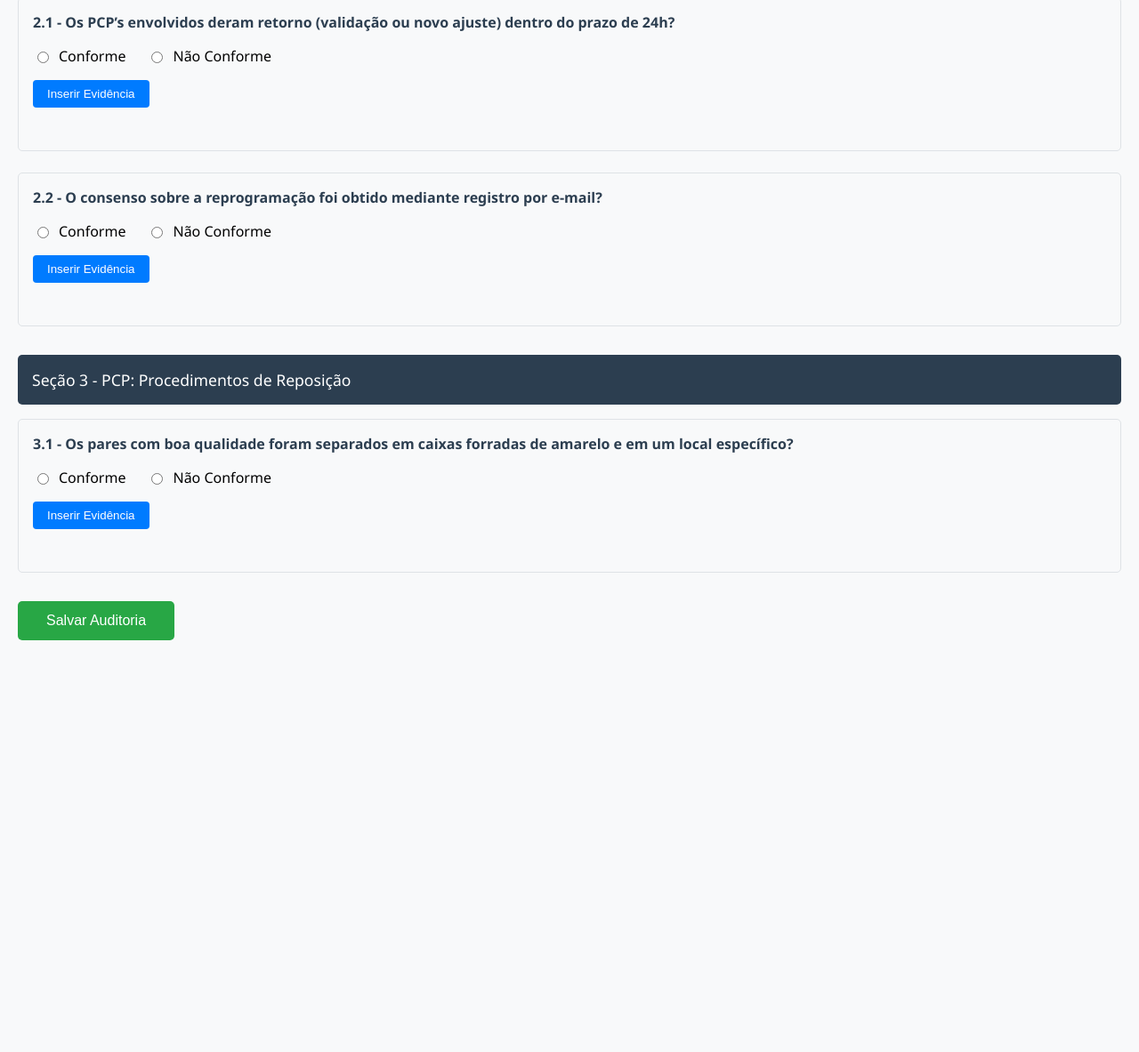
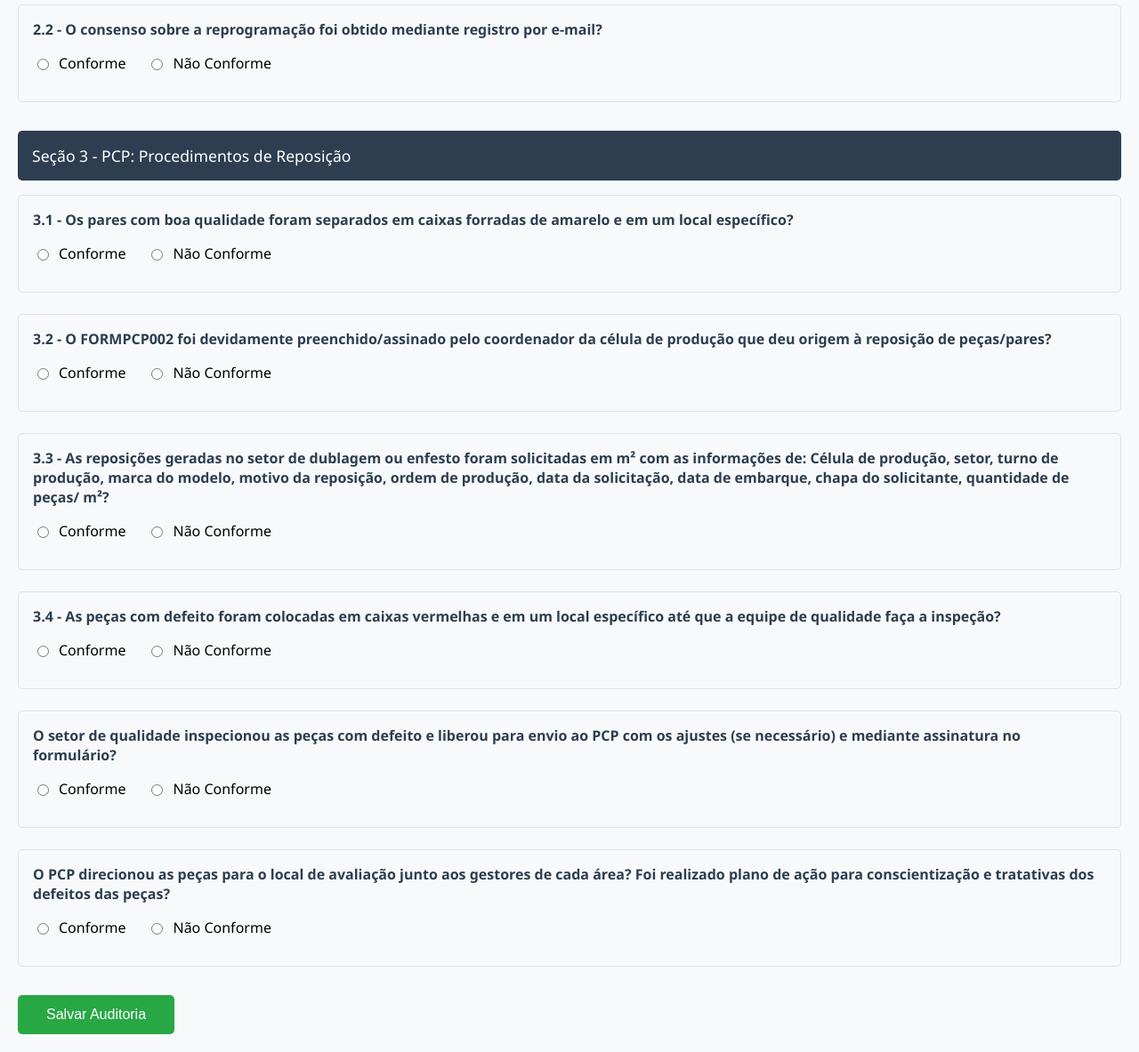
Before and after one commit to Jairocmnetto/auditoria, a website: page index.html in a window 1280 px wide. Shown: the part 665-1848 px from the top of the page at 89% size. Before the commit the page ends 1405 px from the top, so only its background shows below. Drawn offline with Linux system fonts and the light colour scheme.

Commit message:
Update index.html

```diff
--- a/index.html
+++ b/index.html
@@ -109,20 +109,6 @@
       cursor: pointer;
     }
 
-    .toggle-evidence-btn {
-      background: #007bff;
-      color: white;
-      padding: 0.5rem 1rem;
-      border: none;
-      border-radius: 4px;
-      cursor: pointer;
-      margin-bottom: 1rem;
-    }
-
-    .toggle-evidence-btn:hover {
-      background: #0069d9;
-    }
-
     .modal {
       display: none;
       position: fixed;
@@ -163,7 +149,7 @@
   </header>
 
   <main>
-    <!-- Seção única com todas as perguntas -->
+    <!-- Seção 1 - Planejamento -->
     <div class="section-header">Seção 1 - Planejamento</div>
 
     <!-- Pergunta 1.1 -->
@@ -174,19 +160,17 @@
       </div>
       <div class="options">
         <label>
-          <input type="radio" name="q1_1_option" value="Conforme" required>
+          <input type="radio" name="q1_1_option" value="Conforme">
           Conforme
         </label>
         <label>
-          <input type="radio" name="q1_1_option" value="Não Conforme" required>
+          <input type="radio" name="q1_1_option" value="Não Conforme">
           Não Conforme
         </label>
       </div>
-      <!-- Botão para alternar a exibição do campo de evidência -->
-      <button type="button" class="toggle-evidence-btn" onclick="toggleEvidence(this)">Inserir Evidência</button>
       <div class="evidence">
         <label for="q1_1_evidence">Evidência:</label>
-        <textarea id="q1_1_evidence" required></textarea>
+        <textarea id="q1_1_evidence"></textarea>
       </div>
       <div class="saved-info"></div>
     </div>
@@ -198,25 +182,23 @@
       </div>
       <div class="options">
         <label>
-          <input type="radio" name="q1_2_option" value="Conforme" required>
+          <input type="radio" name="q1_2_option" value="Conforme">
           Conforme
         </label>
         <label>
-          <input type="radio" name="q1_2_option" value="Não Conforme" required>
+          <input type="radio" name="q1_2_option" value="Não Conforme">
           Não Conforme
         </label>
       </div>
-      <button type="button" class="toggle-evidence-btn" onclick="toggleEvidence(this)">Inserir Evidência</button>
       <div class="evidence">
         <label for="q1_2_evidence">Evidência:</label>
-        <textarea id="q1_2_evidence" required></textarea>
+        <textarea id="q1_2_evidence"></textarea>
       </div>
       <div class="saved-info"></div>
     </div>
 
-    <!-- Seção única com todas as perguntas -->
+    <!-- Seção 2 - PCP: Reprogramação -->
     <div class="section-header">Seção 2 - PCP: Reprogramação</div>
-
 
     <!-- Pergunta 2.1 -->
     <div class="question-section" id="q2_1" data-pergunta="2.1">
@@ -225,18 +207,17 @@
       </div>
       <div class="options">
         <label>
-          <input type="radio" name="q2_1_option" value="Conforme" required>
+          <input type="radio" name="q2_1_option" value="Conforme">
           Conforme
         </label>
         <label>
-          <input type="radio" name="q2_1_option" value="Não Conforme" required>
+          <input type="radio" name="q2_1_option" value="Não Conforme">
           Não Conforme
         </label>
       </div>
-      <button type="button" class="toggle-evidence-btn" onclick="toggleEvidence(this)">Inserir Evidência</button>
       <div class="evidence">
         <label for="q2_1_evidence">Evidência:</label>
-        <textarea id="q2_1_evidence" required></textarea>
+        <textarea id="q2_1_evidence"></textarea>
       </div>
       <div class="saved-info"></div>
     </div>
@@ -248,23 +229,22 @@
       </div>
       <div class="options">
         <label>
-          <input type="radio" name="q2_2_option" value="Conforme" required>
+          <input type="radio" name="q2_2_option" value="Conforme">
           Conforme
         </label>
         <label>
-          <input type="radio" name="q2_2_option" value="Não Conforme" required>
+          <input type="radio" name="q2_2_option" value="Não Conforme">
           Não Conforme
         </label>
       </div>
-      <button type="button" class="toggle-evidence-btn" onclick="toggleEvidence(this)">Inserir Evidência</button>
       <div class="evidence">
         <label for="q2_2_evidence">Evidência:</label>
-        <textarea id="q2_2_evidence" required></textarea>
+        <textarea id="q2_2_evidence"></textarea>
       </div>
       <div class="saved-info"></div>
     </div>
 
-    <!-- Seção única com todas as perguntas -->
+    <!-- Seção 3 - PCP: Procedimentos de Reposição -->
     <div class="section-header">Seção 3 - PCP: Procedimentos de Reposição</div>
 
     <!-- Pergunta 3.1 -->
@@ -274,38 +254,136 @@
       </div>
       <div class="options">
         <label>
-          <input type="radio" name="q3_1_option" value="Conforme" required>
+          <input type="radio" name="q3_1_option" value="Conforme">
           Conforme
         </label>
         <label>
-          <input type="radio" name="q3_1_option" value="Não Conforme" required>
+          <input type="radio" name="q3_1_option" value="Não Conforme">
           Não Conforme
         </label>
       </div>
-      <button type="button" class="toggle-evidence-btn" onclick="toggleEvidence(this)">Inserir Evidência</button>
       <div class="evidence">
         <label for="q3_1_evidence">Evidência:</label>
-        <textarea id="q3_1_evidence" required></textarea>
+        <textarea id="q3_1_evidence"></textarea>
       </div>
       <div class="saved-info"></div>
     </div>
 
+    <!-- Pergunta 3.2 -->
+    <div class="question-section" id="q3_2" data-pergunta="3.2">
+      <div class="question-title">
+        3.2 - O FORMPCP002 foi devidamente preenchido/assinado pelo coordenador da célula de produção que deu origem à
+        reposição de peças/pares?
+      </div>
+      <div class="options">
+        <label>
+          <input type="radio" name="q3_2_option" value="Conforme">
+          Conforme
+        </label>
+        <label>
+          <input type="radio" name="q3_2_option" value="Não Conforme">
+          Não Conforme
+        </label>
+      </div>
+      <div class="evidence">
+        <label for="q3_2_evidence">Evidência:</label>
+        <textarea id="q3_2_evidence"></textarea>
+      </div>
+      <div class="saved-info"></div>
+    </div>
 
+    <!-- Pergunta 3.3 -->
+    <div class="question-section" id="q3_3" data-pergunta="3.3">
+      <div class="question-title">
+        3.3 - As reposições geradas no setor de dublagem ou enfesto foram solicitadas em m² com as informações de:
+        Célula de produção, setor, turno de produção, marca do modelo, motivo da reposição, ordem de produção, data da
+        solicitação, data de embarque, chapa do solicitante, quantidade de peças/ m²?
+      </div>
+      <div class="options">
+        <label>
+          <input type="radio" name="q3_3_option" value="Conforme">
+          Conforme
+        </label>
+        <label>
+          <input type="radio" name="q3_3_option" value="Não Conforme">
+          Não Conforme
+        </label>
+      </div>
+      <div class="evidence">
+        <label for="q3_3_evidence">Evidência:</label>
+        <textarea id="q3_3_evidence"></textarea>
+      </div>
+      <div class="saved-info"></div>
+    </div>
 
+    <!-- Pergunta 3.4 -->
+    <div class="question-section" id="q3_4" data-pergunta="3.4">
+      <div class="question-title">
+        3.4 - As peças com defeito foram colocadas em caixas vermelhas e em um local específico até que a equipe de
+        qualidade faça a inspeção?
+      </div>
+      <div class="options">
+        <label>
+          <input type="radio" name="q3_4_option" value="Conforme">
+          Conforme
+        </label>
+        <label>
+          <input type="radio" name="q3_4_option" value="Não Conforme">
+          Não Conforme
+        </label>
+      </div>
+      <div class="evidence">
+        <label for="q3_4_evidence">Evidência:</label>
+        <textarea id="q3_4_evidence"></textarea>
+      </div>
+      <div class="saved-info"></div>
+    </div>
 
+    <!-- Pergunta 3.5 -->
+    <div class="question-section" id="q3_5" data-pergunta="3.5">
+      <div class="question-title">
+        O setor de qualidade inspecionou as peças com defeito e liberou para envio ao PCP com os ajustes (se necessário)
+        e mediante assinatura no formulário?
+      </div>
+      <div class="options">
+        <label>
+          <input type="radio" name="q3_5_option" value="Conforme">
+          Conforme
+        </label>
+        <label>
+          <input type="radio" name="q3_5_option" value="Não Conforme">
+          Não Conforme
+        </label>
+      </div>
+      <div class="evidence">
+        <label for="q3_5_evidence">Evidência:</label>
+        <textarea id="q3_5_evidence"></textarea>
+      </div>
+      <div class="saved-info"></div>
+    </div>
 
-
-
-
-
-
-
-
-
-
-
-
-
+    <!-- Pergunta 3.6 -->
+    <div class="question-section" id="q3_6" data-pergunta="3.6">
+      <div class="question-title">
+        O PCP direcionou as peças para o local de avaliação junto aos gestores de cada área? Foi realizado plano de ação
+        para conscientização e tratativas dos defeitos das peças?
+      </div>
+      <div class="options">
+        <label>
+          <input type="radio" name="q3_6_option" value="Conforme">
+          Conforme
+        </label>
+        <label>
+          <input type="radio" name="q3_6_option" value="Não Conforme">
+          Não Conforme
+        </label>
+      </div>
+      <div class="evidence">
+        <label for="q3_6_evidence">Evidência:</label>
+        <textarea id="q3_6_evidence"></textarea>
+      </div>
+      <div class="saved-info"></div>
+    </div>
 
     <!-- Botão para salvar as respostas do formulário -->
     <div style="margin-top: 2rem;">
@@ -322,35 +400,33 @@
   </div>
 
   <script>
-    // Função para alternar a exibição do campo de evidência
-    function toggleEvidence(button) {
-      const section = button.closest('.question-section');
-      const evidenceDiv = section.querySelector('.evidence');
-      if (evidenceDiv.style.display === "flex") {
-        evidenceDiv.style.display = "none";
-        button.textContent = "Inserir Evidência";
-      } else {
-        evidenceDiv.style.display = "flex";
-        button.textContent = "Ocultar Evidência";
-      }
-    }
+    // Ao selecionar uma opção, exibe automaticamente o campo de evidência
+    document.querySelectorAll('.options input[type="radio"]').forEach(input => {
+      input.addEventListener('change', (e) => {
+        const section = e.target.closest('.question-section');
+        if (section.getAttribute('data-saved') === 'true') return;
+        section.querySelector('.evidence').style.display = 'flex';
+      });
+    });
 
-    // Função para salvar as respostas (POST)
+    // Função para salvar as respostas (POST) sem exigir que todas as perguntas estejam preenchidas
     function salvarRespostas() {
       const respostas = {};
       document.querySelectorAll('.question-section').forEach(section => {
+        // Ignora perguntas já salvas
+        if (section.getAttribute('data-saved') === 'true') return;
         const pergunta = section.getAttribute('data-pergunta');
-        // Só envia se não estiver já salva
-        if (section.getAttribute('data-saved') === 'true') return;
         const option = section.querySelector('input[type="radio"]:checked');
-        const evidence = section.querySelector('.evidence textarea').value.trim();
-        if (!option || !evidence) {
-          // Pode alertar ou ignorar; aqui optamos por alertar e interromper
-          alert("Preencha todos os campos obrigatórios para a pergunta " + pergunta);
-          throw new Error("Campos obrigatórios ausentes na pergunta " + pergunta);
+        if (option) {
+          const evidence = section.querySelector('.evidence textarea').value.trim();
+          respostas[pergunta] = { status: option.value, evidencia: evidence };
         }
-        respostas[pergunta] = { status: option.value, evidencia: evidence };
       });
+
+      if (Object.keys(respostas).length === 0) {
+        alert("Nenhuma resposta preenchida.");
+        return;
+      }
 
       fetch("http://localhost:4000/auditoria", {
         method: "POST",
@@ -384,7 +460,7 @@
         });
     }
 
-    // Atualiza o formulário: se uma pergunta já tiver resposta salva, preenche, bloqueia e adiciona botão "Ver Evidência"
+    // Atualiza o formulário: se uma pergunta já tiver resposta salva, preenche, bloqueia e adiciona o botão "Ver Evidência"
     function atualizarFormulario(respostas) {
       respostas.forEach(item => {
         // Espera que o item.pergunta_id esteja no mesmo formato que o data-pergunta (ex.: "1.1")
@@ -407,9 +483,6 @@
           section.querySelector('.evidence').style.display = 'none';
           // Marca a seção como já salva
           section.setAttribute('data-saved', 'true');
-          // Remove o botão de inserir evidência, se existir
-          const toggleBtn = section.querySelector('.toggle-evidence-btn');
-          if (toggleBtn) toggleBtn.remove();
           // Adiciona o botão "Ver Evidência" na área .saved-info
           const savedInfoDiv = section.querySelector('.saved-info');
           savedInfoDiv.innerHTML = `<button class="view-btn" onclick="mostrarEvidencia('${item.pergunta_id}', '${item.resposta ? 'Conforme' : 'Não Conforme'}', \`${item.evidencia}\`)">Ver Evidência</button>`;
```
